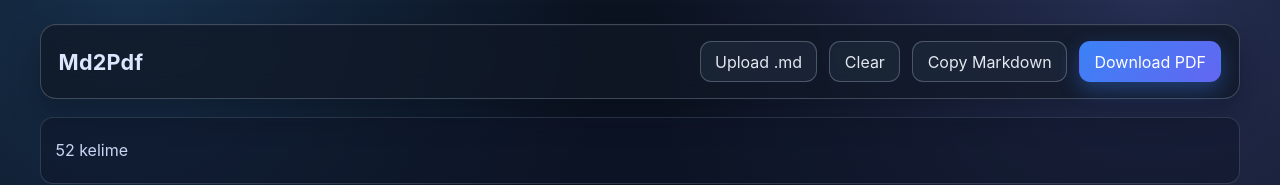
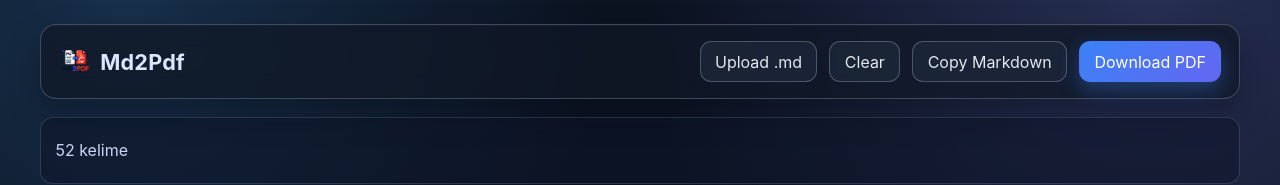
Before and after one commit to Adilx05/Md2Pdf, a React (Vite) app: page / in a window 1280 px wide. Shown: the top 185 px of the page. Built offline with nearby package versions, Linux system fonts and the light colour scheme.

Commit message:
Use public logo and favicon in UI

```diff
--- a/index.html
+++ b/index.html
@@ -3,6 +3,7 @@
   <head>
     <meta charset="UTF-8" />
     <meta name="viewport" content="width=device-width, initial-scale=1.0" />
+    <link rel="icon" type="image/x-icon" href="/favicon.ico" />
     <title>Md2Pdf</title>
   </head>
   <body>
--- a/src/components/Toolbar.tsx
+++ b/src/components/Toolbar.tsx
@@ -35,7 +35,10 @@ const Toolbar: FC<ToolbarProps> = ({
 
   return (
     <header className="toolbar" aria-label="Editör araç çubuğu">
-      <h1>Md2Pdf</h1>
+      <h1 className="toolbar-brand">
+        <img src="/logo.png" alt="Md2Pdf logo" className="toolbar-logo" />
+        <span>Md2Pdf</span>
+      </h1>
       <div className="toolbar-actions">
         <button type="button" className="secondary-btn" onClick={handleButtonClick}>
           Upload .md
--- a/src/styles/app.css
+++ b/src/styles/app.css
@@ -43,6 +43,19 @@ body {
   margin: 0;
   font-size: clamp(1.1rem, 2vw, 1.35rem);
   letter-spacing: 0.01em;
+}
+
+.toolbar-brand {
+  display: inline-flex;
+  align-items: center;
+  gap: 0.6rem;
+}
+
+.toolbar-logo {
+  width: 2rem;
+  height: 2rem;
+  object-fit: contain;
+  border-radius: 0.45rem;
 }
 
 .toolbar-actions {
```
